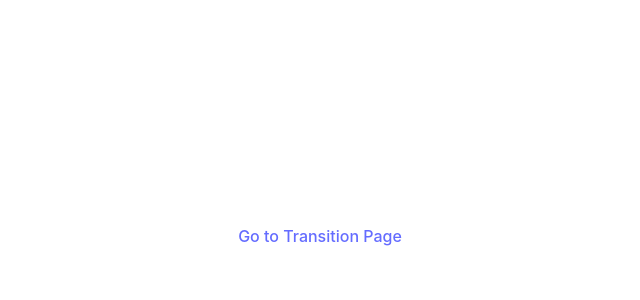
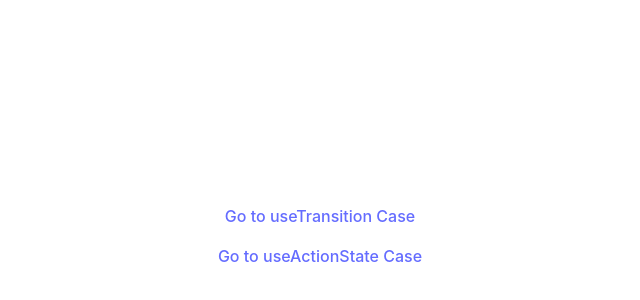
Before and after one commit to dltmdrbtjd/react-19, a React (Vite) app: page / in a window 1280 px wide. Shown: the part 164-464 px from the top of the page, without its empty margins (320-960 px from the left). Built offline with nearby package versions, Linux system fonts and the light colour scheme.

Commit message:
Add useActionState, useFormStatus case

```diff
--- /dev/null
+++ b/src/components/ActionButton.tsx
@@ -0,0 +1,12 @@
+import { useFormStatus } from "react-dom";
+
+function ActionButton() {
+  const { pending } = useFormStatus();
+  return (
+    <button type="submit" disabled={pending}>
+      Update
+    </button>
+  );
+}
+
+export default ActionButton;
--- a/src/main.tsx
+++ b/src/main.tsx
@@ -4,6 +4,7 @@ import "./styles/index.css";
 import { BrowserRouter, Routes, Route } from "react-router";
 import App from "./pages/App.tsx";
 import Transition from "./pages/Transition.tsx";
+import ActionState from "./pages/ActionState.tsx";
 
 // Before
 // import {render} from 'react-dom';
@@ -25,6 +26,7 @@ createRoot(document.getElementById("root")!, {
       <Routes>
         <Route path="/" element={<App />} />
         <Route path="/transition" element={<Transition />} />
+        <Route path="/action-state" element={<ActionState />} />
       </Routes>
     </BrowserRouter>
   </StrictMode>
--- /dev/null
+++ b/src/pages/ActionState.tsx
@@ -0,0 +1,37 @@
+import { useActionState } from "react";
+import { updateName } from "../services/api/user";
+import ActionButton from "../components/ActionButton";
+
+function ActionState() {
+  const [error, submitAction, isPending] = useActionState(
+    async (_, formData: FormData) => {
+      const name = formData.get("name")?.toString();
+      if (!name) {
+        return alert("Name is required");
+      }
+
+      try {
+        await updateName(name);
+        alert("Success");
+      } catch (error) {
+        return error as string;
+      }
+    },
+    null
+  );
+
+  return (
+    <form action={submitAction}>
+      <input type="text" name="name" />
+      {/* useActionState의 isPending useCase */}
+      <button type="submit" disabled={isPending}>
+        Update
+      </button>
+      {/* useFormStatus의 pending useCase */}
+      <ActionButton />
+      {!!error && <p>{error}</p>}
+    </form>
+  );
+}
+
+export default ActionState;
--- a/src/pages/App.tsx
+++ b/src/pages/App.tsx
@@ -3,9 +3,10 @@ import "../styles/App.css";
 
 function App() {
   return (
-    <>
-      <NavLink to="/transition">Go to Transition Page</NavLink>
-    </>
+    <nav className="nav">
+      <NavLink to="/transition">Go to useTransition Case</NavLink>
+      <NavLink to="/action-state">Go to useActionState Case</NavLink>
+    </nav>
   );
 }
 
--- a/src/styles/index.css
+++ b/src/styles/index.css
@@ -73,3 +73,9 @@ button:focus-visible {
     background-color: #f9f9f9;
   }
 }
+
+.nav {
+  display: flex;
+  flex-direction: column;
+  gap: 1rem;
+}
```
